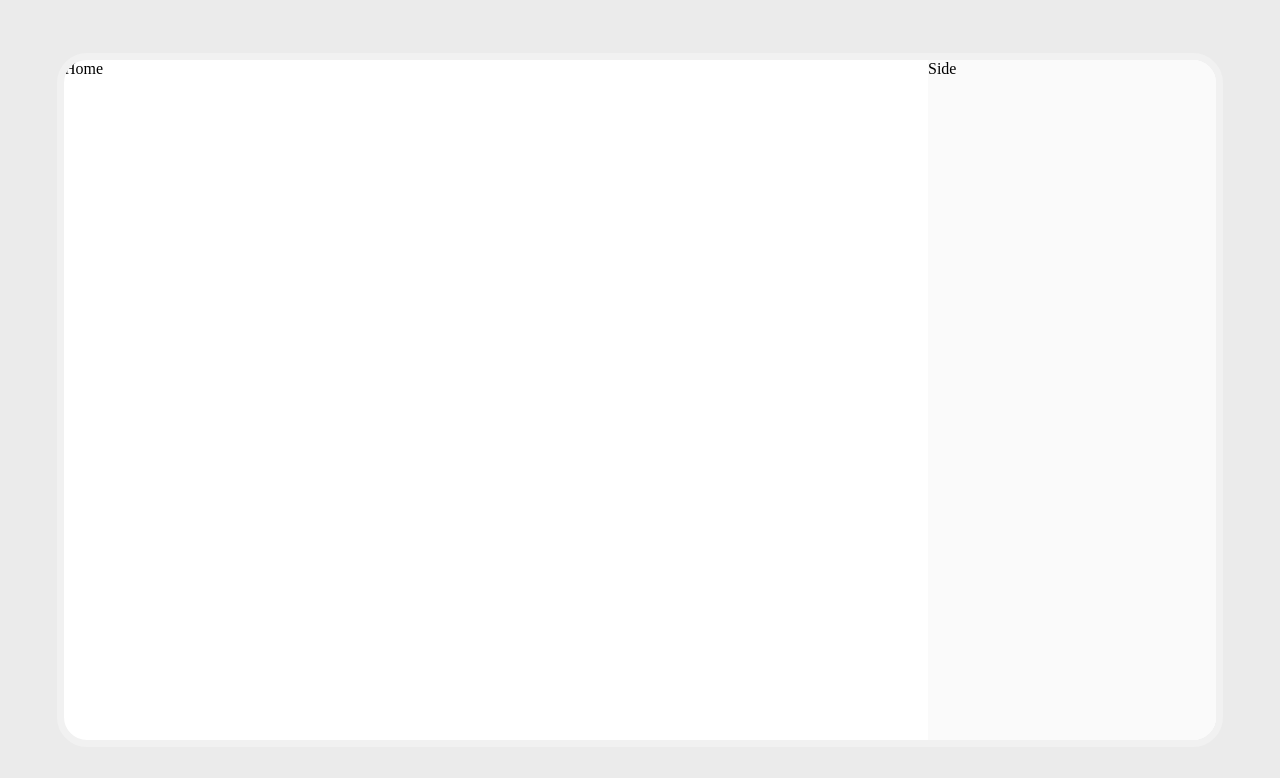
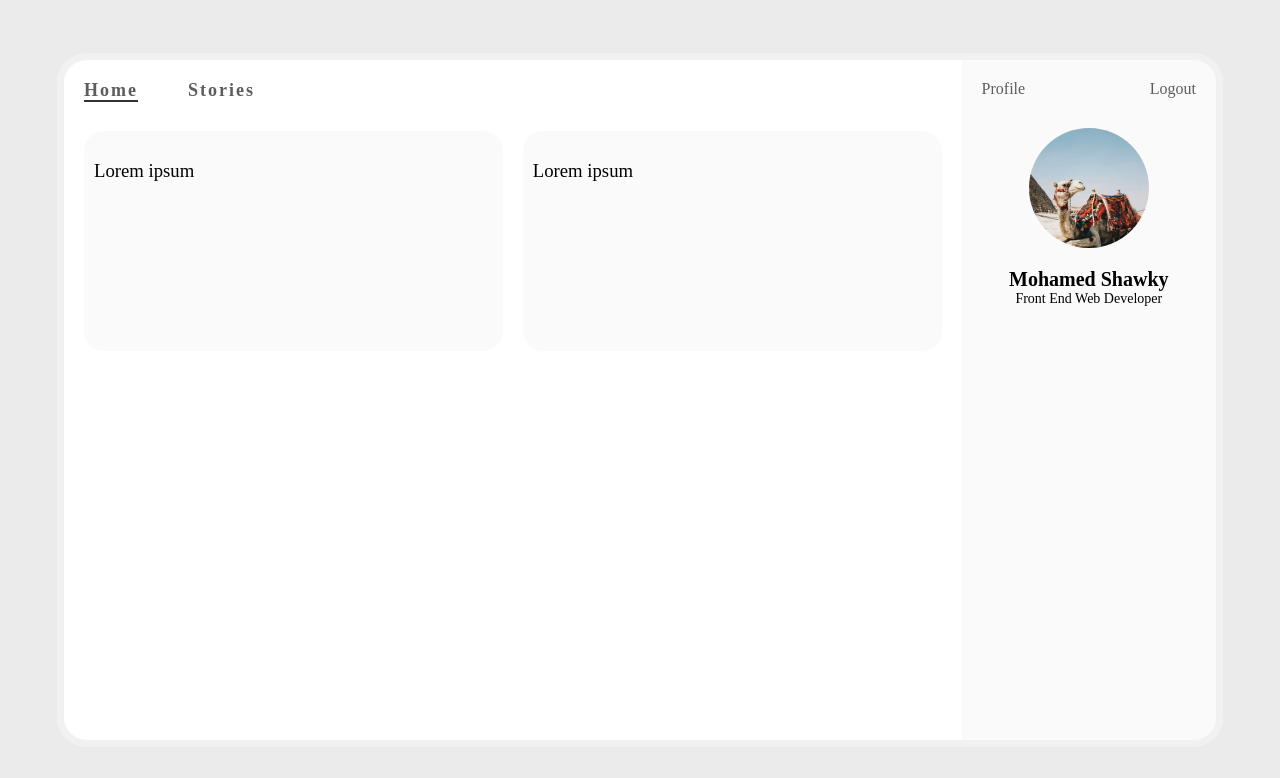
Before and after one commit to MohamedShawkyBayoumi/stories_app, a React (Create React App) app: page / in a window 1280 px wide. Shown: the top 778 px of the page. Built offline with nearby package versions, Linux system fonts and the light colour scheme; a web font is replaced by a local one.

Commit message:
handle pages routes and adding some UI with css

```diff
--- a/src/App.css
+++ b/src/App.css
@@ -11,7 +11,6 @@ body {
   display: flex;
   justify-content: center;
   align-items: center;
-
 }
 
 .app {
@@ -20,7 +19,7 @@ body {
   width: 90%;
   border-radius: 30px;
   border: 7px solid #f1f1f1;
-  overflow-y: scroll;
+  overflow: hidden;
   display: flex;
 }
 
@@ -41,10 +40,110 @@ body {
 } */
 
 main {
-  flex: 3;
+  flex: 4;
 }
 
 aside {
   flex: 1;
   background-color: #fafafa;
 }
+
+main,
+aside {
+  padding: 20px;
+}
+
+.side-head-links {
+  display: flex;
+  justify-content: space-between;
+  align-items: center;
+  margin-bottom: 30px;
+}
+
+.side-head-links a {
+  text-decoration: none;
+  color: #5d5d5d;
+}
+
+.side-head-links a:hover {
+  color: #ababab;
+}
+
+.avatar-img {
+  display: flex;
+  justify-content: center;
+}
+
+.avatar-img div {
+  width: 120px;
+  height: 120px;
+  border-radius: 50%;
+  background-size: cover !important;
+}
+
+.user-name {
+  font-weight: 600;
+  text-align: center;
+  margin-bottom: 0 !important;
+  font-size: 20px;
+}
+
+.user-job {
+  font-weight: 100;
+  text-align: center;
+  margin-top: 0 !important;
+  font-size: 14px;
+}
+
+header {
+  margin-bottom: 30px;
+}
+
+header ul {
+  list-style: none;
+  margin: 0;
+  padding: 0;
+  display: flex;
+}
+
+header ul li {
+  margin-right: 50px;
+}
+
+header ul li a {
+  text-decoration: none;
+  color: #5d5d5d;
+  font-weight: 600;
+  font-size: 18px;
+  letter-spacing: 2px;
+
+}
+
+header ul li a:hover {
+  color: #ababab;
+}
+
+.tab-active {
+  border-bottom: 2px solid #313236;
+}
+
+.main-cards {
+  display: flex;
+}
+
+.main-card {
+  flex: 1;
+  margin-right: 20px;
+  padding: 10px;
+  height: 200px;
+  border-radius: 20px;
+  background-color: #fafafa;
+}
+
+.main-card:last-child {
+  margin-right: 0;
+}
+
+.main-card h3 {
+  font-weight: 100;
+}
--- a/src/App.js
+++ b/src/App.js
@@ -3,17 +3,25 @@ import './App.css';
 import { BrowserRouter, Route } from 'react-router-dom';
 import Home from './pages/Home';
 import Side from './components/Side';
+import Login from './pages/Login';
+import Signup from './pages/Signup';
+import Stories from './pages/Stories';
+import Profile from './pages/Profile';
 
 function App() {
   return (
     <div className="container">
       <div className="app">
-        <main>
-          <BrowserRouter>
+        <BrowserRouter>
+          <main>
             <Route path='/' exact component={Home} />
-          </BrowserRouter>
-        </main>
-        <Side />
+            <Route path='/login' component={Login} />
+            <Route path='/signup' component={Signup} />
+            <Route path='/stories' component={Stories} />
+            <Route path='/profile' component={Profile} />
+          </main>
+          <Side />
+        </BrowserRouter>
       </div>
     </div>
   );
--- /dev/null
+++ b/src/components/Header.js
@@ -0,0 +1,19 @@
+import React from 'react';
+import { Link } from 'react-router-dom';
+
+function Header() {
+    return (
+        <header>
+            <ul>
+                <li>
+                    <Link to='/' className={'tab-active'}>Home</Link>
+                </li>
+                <li>
+                    <Link to='/stories'>Stories</Link>
+                </li>
+            </ul>
+        </header>
+    )
+}
+
+export default Header;
--- a/src/components/Side.js
+++ b/src/components/Side.js
@@ -1,9 +1,24 @@
-import React from 'react'
+import React from 'react';
+import { Link } from 'react-router-dom';
 
 function Side() {
     return (
         <aside>
-            Side
+            <div className="side-head-links">
+                <Link to='/profile'>Profile</Link>
+                <Link to='/'>Logout</Link>
+            </div>
+            <div className="avatar-wrapper">
+                <div className="avatar-img">
+                    <div
+                        style={{
+                            background: `url('${require('../assets/avatar.jpg')}') no-repeat center center`
+                        }}
+                    />
+                </div>
+            </div>
+            <h3 className="user-name">Mohamed Shawky</h3>
+            <h4 className="user-job">Front End Web Developer</h4>
         </aside>
     )
 }
--- a/src/pages/Home.js
+++ b/src/pages/Home.js
@@ -1,9 +1,20 @@
 import React from 'react'
+import Header from '../components/Header'
 
 function Home() {
     return (
         <div>
-            Home<br />
+            <Header />
+            <div>
+                <section className="main-cards">
+                    <div className="main-card">
+                        <h3>Lorem ipsum</h3>
+                    </div>
+                    <div className="main-card">
+                        <h3>Lorem ipsum</h3>
+                    </div>
+                </section>
+            </div>
         </div>
     )
 }
--- /dev/null
+++ b/src/pages/Login.js
@@ -0,0 +1,11 @@
+import React from 'react'
+
+function Login() {
+    return (
+        <div>
+            Login
+        </div>
+    )
+}
+
+export default Login
--- /dev/null
+++ b/src/pages/Profile.js
@@ -0,0 +1,13 @@
+import React from 'react'
+import Header from '../components/Header'
+
+function Profile() {
+    return (
+        <div>
+            <Header />
+            Profile
+        </div>
+    )
+}
+
+export default Profile;
--- /dev/null
+++ b/src/pages/Signup.js
@@ -0,0 +1,11 @@
+import React from 'react'
+
+function Signup() {
+    return (
+        <div>
+            Signup
+        </div>
+    )
+}
+
+export default Signup
--- /dev/null
+++ b/src/pages/Stories.js
@@ -0,0 +1,13 @@
+import React from 'react'
+import Header from '../components/Header'
+
+function Stories() {
+    return (
+        <div>
+            <Header />
+            Stories
+        </div>
+    )
+}
+
+export default Stories;
```
Also changed, not shown: src/assets/avatar.jpg (added), src/assets/banner.jpg (added).
